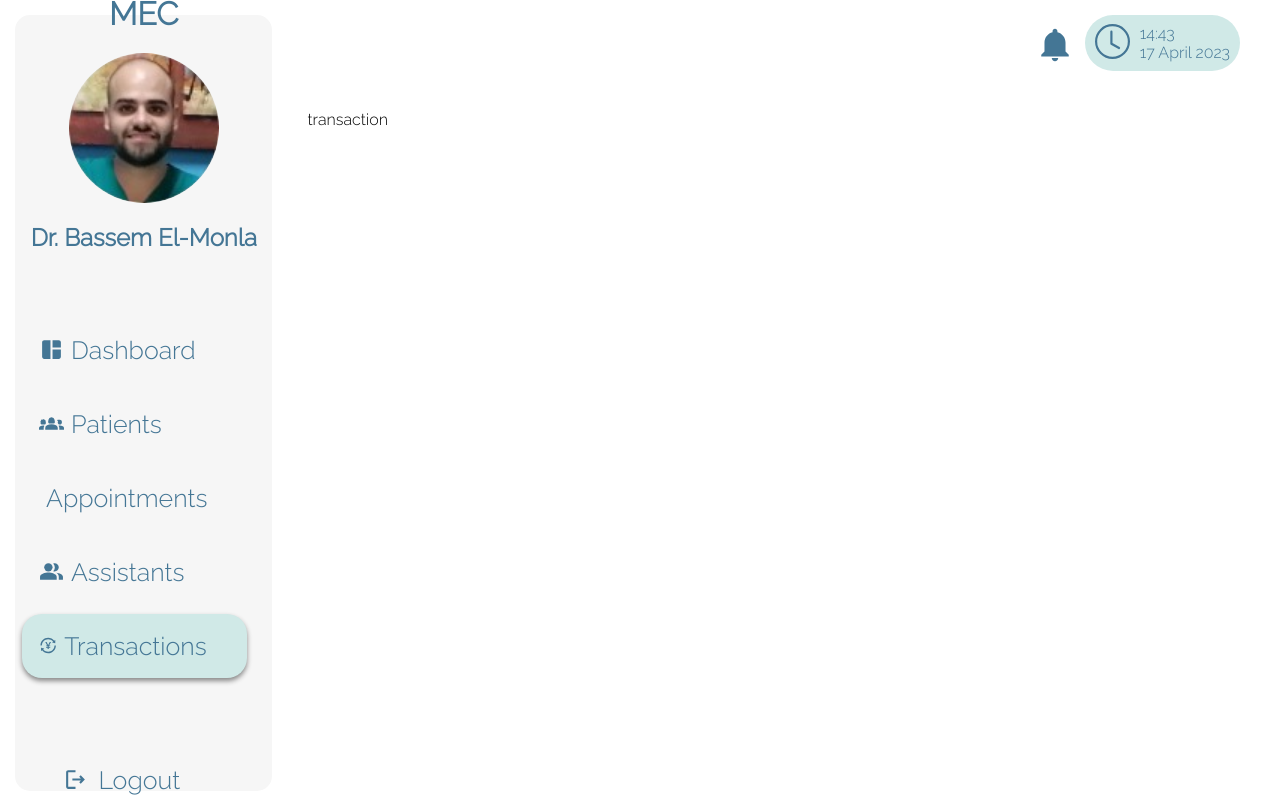
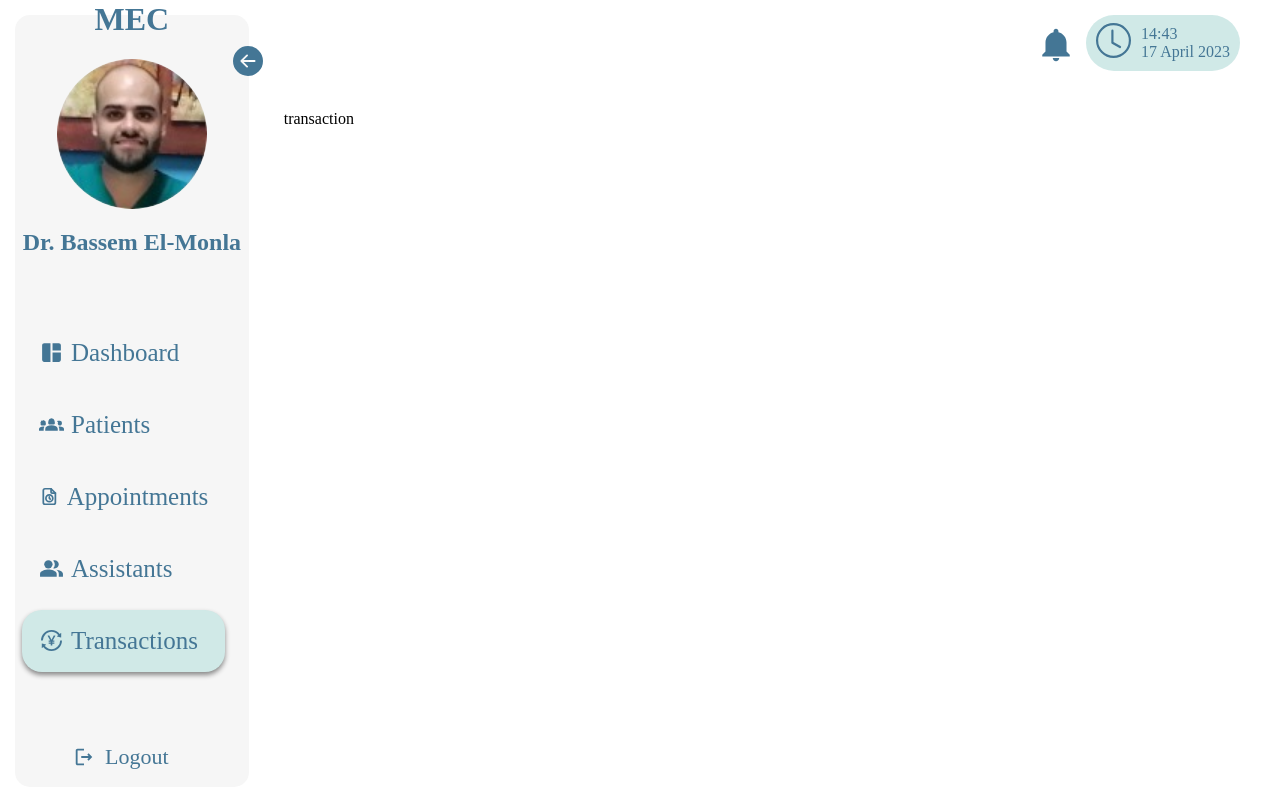
Before and after one commit to Real-Client-7/Frontend, a React (Create React App) app in the folder realclient/: page /transaction in a window 1280 px wide. Built offline with nearby package versions, Linux system fonts and the light colour scheme.

Commit message:
finish side bar and header

```diff
--- a/realclient/src/components/header/header.js
+++ b/realclient/src/components/header/header.js
@@ -18,7 +18,6 @@ function getminutes(){
 }
 
 function Header () {
-
 
     useEffect(()=>{
         gethours()
--- a/realclient/src/components/sidebar/sidebar.css
+++ b/realclient/src/components/sidebar/sidebar.css
@@ -1,26 +1,34 @@
 .Side_bar{
     width: 23%;
-    height: 97vh;
+    height: 96.5vh;
     display: flex;
     color: var(--darkBlue);
     background-color: #f6f6f6;
     flex-direction: column;
     margin: 15px;
     border-radius: 15px;
+    position: relative;
+    transition: all 1s;
+}
+.close-side{
+    width: 6%;
 }
 .side_links{
     display:flex;
     flex-direction:column;
     gap: 10px;
     width: 90%;
+    transition: all 1s;
 }
 .navlink {
     text-decoration: none;
     color: var(--darkBlue);
     padding: 17px;
     margin-left: 7px;
-    padding-right: 40px;
-
+    transition: all 0.4s;
+}
+.navlink:active{
+    scale: 0.95;
 }
 .each_link{
     font-size: 25px;
@@ -60,14 +68,48 @@
     height: 15%;
     display: flex;
     align-items: flex-end;
+    justify-content: right;
+    margin-left: 7px;
     font-size: 25px;
 }
 .logout{
-    height: 20%;
-    width: 100%;
     display: flex;
+    flex-wrap: wrap;
     align-items: center;
-    justify-content:right;
+    font-size: 22px;
     gap: 10px;
-    margin-right:15px;
+    padding: 17px;
+    color: var(--darkBlue);
+    border: transparent;
+    border-radius: 15px;
+    transition: all 0.4s;
+    background-color: transparent;
 }
+.logout:hover{
+    background-color: var(--lightBlue);
+}
+.logout:active{
+    scale: 0.95;
+}
+.title-Side{
+    position: absolute;
+    right: -300px;
+    top: 20px;
+    font-size: 35px;
+    width: 250px;
+}
+.size-side-link{
+    height: 160vh;
+    display: flex;
+    justify-content: space-around;
+    align-items: center;
+}
+.arrow-btn{
+    background-color: transparent;
+    border: transparent;
+    font-size: 30px;
+    color: var(--darkBlue);
+    position: absolute;
+    right: -20px;
+    top: 30px;
+}
--- a/realclient/src/components/sidebar/sidebar.js
+++ b/realclient/src/components/sidebar/sidebar.js
@@ -6,8 +6,10 @@ import { TbFileTime } from "react-icons/tb";
 import { MdPeopleAlt } from "react-icons/md";
 import { AiOutlineTransaction } from "react-icons/ai";
 import { MdOutlineLogout } from "react-icons/md";
+import {BsFillArrowRightCircleFill} from "react-icons/bs"
+import {BsFillArrowLeftCircleFill} from "react-icons/bs"
 import image from "../image/dc-Bassam.jpeg"
-import { useEffect } from "react";
+import { useState } from "react";
 const links = [
     {
         path: "/dashboard",
@@ -48,36 +50,66 @@ function SideBar() {
         borderRadius:"20px",
         boxShadow:"0px 3px 5px  #888888"
     };
+    // const hedear = ["Dashboard" , "Patients" , "Appoitments" , "Transaction"]
+    const [title , setTitle] = useState("")
+    const [show , setShow] = useState(true)
+    const [iconBtn ,seticoneBTn]=useState(<BsFillArrowLeftCircleFill/>)
+
+    function sideCollaps(){
+        let element = document.querySelector(".Side_bar")
+            element.classList.toggle("close-side")
+            let element1 = document.querySelector(".side_links")
+            element1.classList.toggle("size-side-link")
+    }
+
+
+    function isVisible(){
+        if(show === true || iconBtn === <BsFillArrowLeftCircleFill/>){
+            setShow(false)
+            seticoneBTn(<BsFillArrowRightCircleFill/>)
+        }else{
+            setShow(true)
+            seticoneBTn(<BsFillArrowLeftCircleFill/>)
+        }
+    }
+
     return (
         <div className="Side_bar">
+            <button onClick={()=>{sideCollaps();isVisible();}} className="arrow-btn">{iconBtn}</button>
+            <div className="title-Side">
+                <div>
+                    {title}
+                </div>
+            </div>
             <div className="side_top">
-                <div className="Dc_info">
+            {show &&<div className="Dc_info">
                     <h1>MEC</h1>
                     <div className="image_containt">
-                        <img src={image} />
+                        <img src={image} alt="Dc-Bassem" />
                     </div>
                     <h2>Dr. Bassem El-Monla</h2>
-                </div>
+                </div>}
             </div>
             <div className="side_links">
                 {links.map((ele) => {
                     return (
                         <NavLink
-                        to={ele.path} className={"navlink"}
-                        style={({ isActive }) => (isActive ? activeStyle : undefined)}>
+                        to={ele.path} className={"navlink"} key={ele.id}
+                        style={({ isActive }) => (isActive ? activeStyle : undefined)}
+                        onClick={()=>{setTitle(ele.name)}}
+                        >
                             <div className="each_link">
-
-                                {ele.icon} {ele.name}
+                                {ele.icon} {show&&<>{ele.name }</>}
                             </div>
                         </NavLink>
                     );
                 })}
             </div>
             <div className="base_bar">
-                <div className="logout">
+                <button className="logout">
                     <MdOutlineLogout />
-                    <span>Logout</span>
-                </div>
+                    {show && <span>Logout</span>}
+                </button>
             </div>
         </div>
     );
--- a/realclient/src/index.js
+++ b/realclient/src/index.js
@@ -9,7 +9,7 @@ import Dashboard from "../src/pages/Dashboard/dashboard"
 import Transaction from "../src/pages/transaction/transaction"
 import Patient from "../src/pages/patient/patient"
 import Login from "../src/components/login/login"
-import Table from './components/table/table';
+// import Table from './components/table/table';
 
 const root = ReactDOM.createRoot(document.getElementById('root'));
 root.render(
```
Also changed, not shown: realclient/src/components/table/table.css (line endings or trailing spaces).
